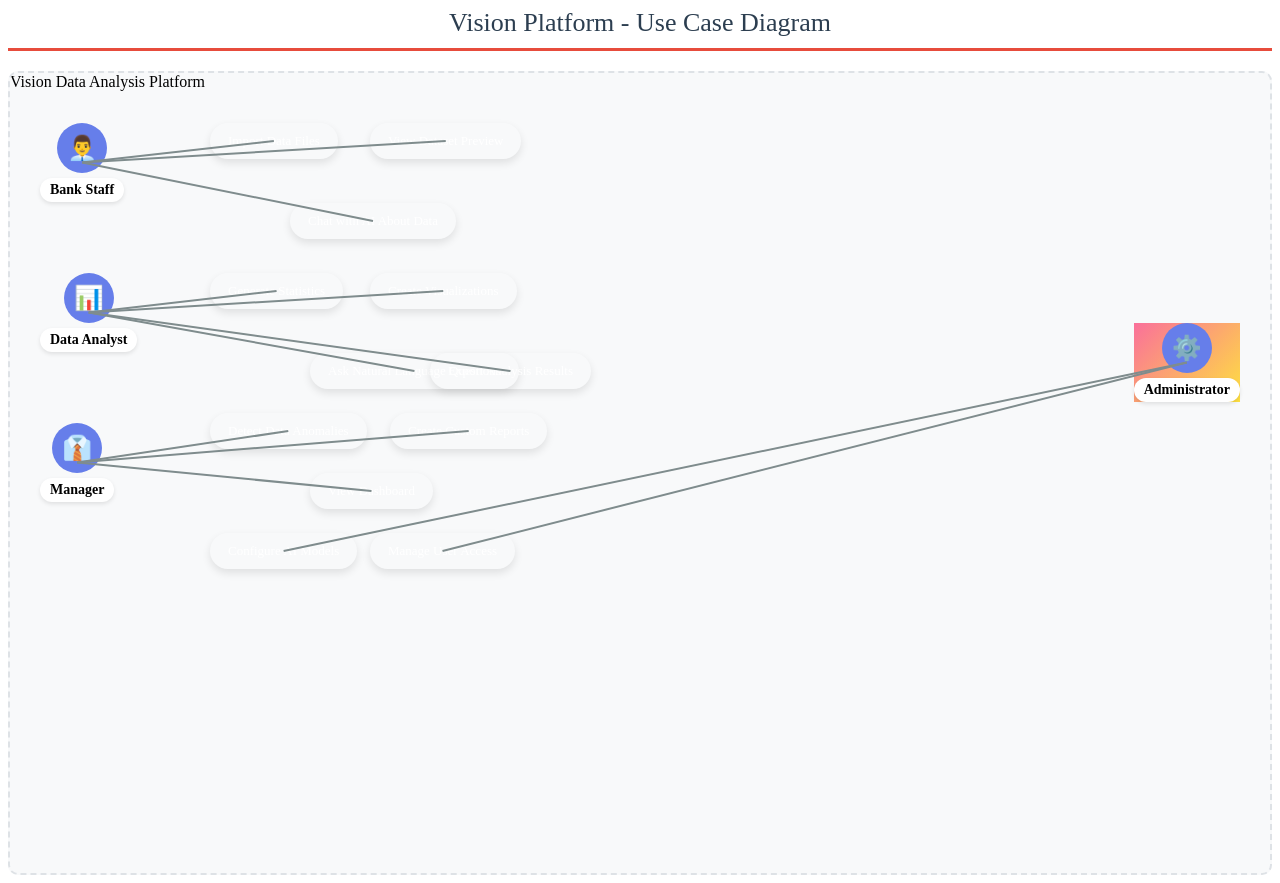
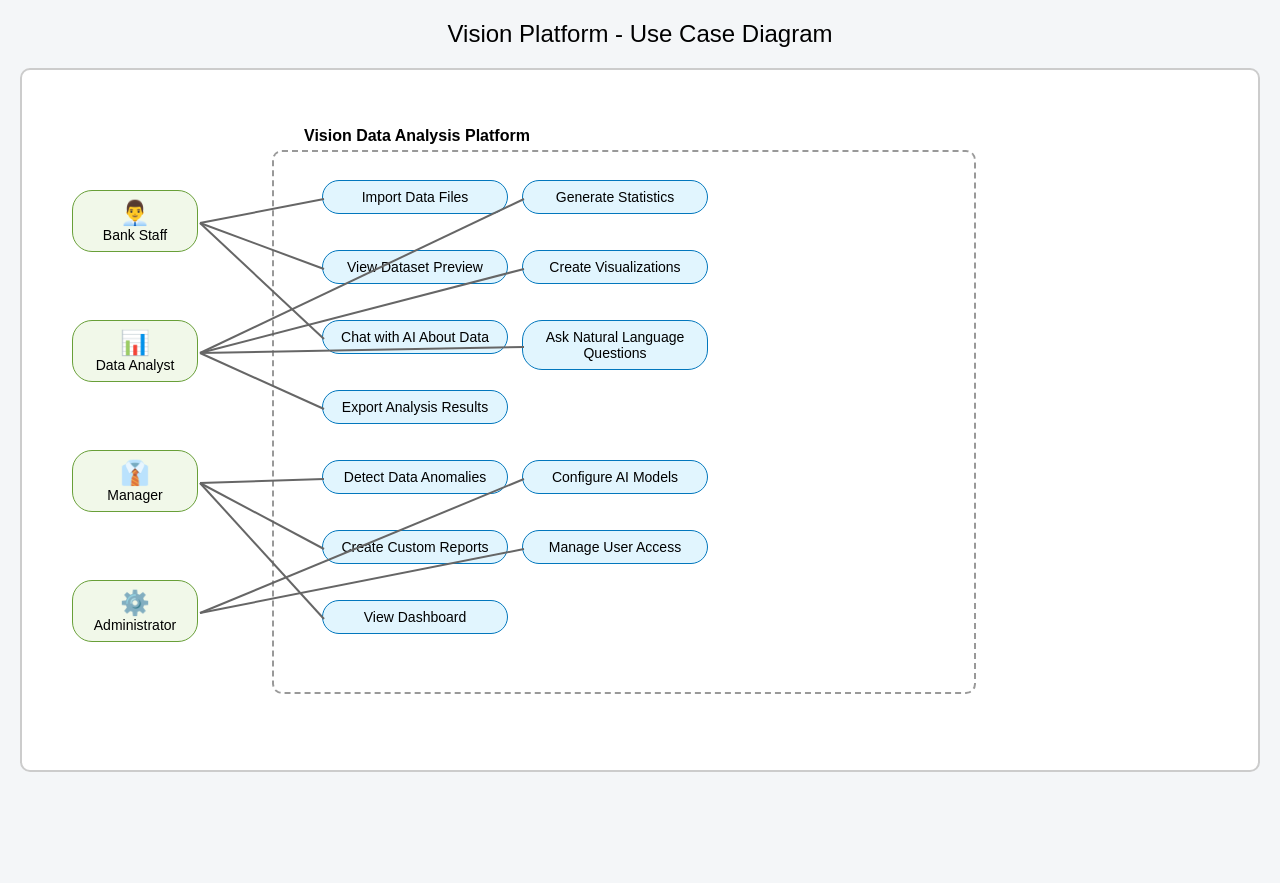
Before and after one commit to Amirabahanni/use-case-diagram, a plain HTML site: page index.html in a window 1280 px wide. After the commit the page ends 800 px from the top, so only its background shows below. Drawn offline with Linux system fonts and the light colour scheme.

Commit message:
Update index.html

```diff
--- a/index.html
+++ b/index.html
@@ -4,108 +4,108 @@
   <meta charset="UTF-8">
   <title>Vision Use Case Diagram</title>
   <style>
-    font-family: 'Segoe UI', sans-serif;
-      margin: 0; padding: 20px;
-      background: linear-gradient(135deg, #f093fb, #f5576c);
-      display: flex; justify-content: center;
-      align-items: center; min-height: 100vh;
+    body {
+      font-family: Arial, sans-serif;
+      margin: 0;
+      padding: 20px;
+      background: #f4f6f8;
     }
-    .container {
-      position: relative; width: 90vw;
-      max-width: 1200px; background: white;
-      border-radius: 15px; padding: 30px;
-      box-shadow: 0 20px 40px rgba(0,0,0,0.1);
+
+    .diagram-container {
+      max-width: 1300px;
+      margin: 0 auto;
     }
+
     .title {
-      text-align: center; font-size: 26px;
+      text-align: center;
+      font-size: 24px;
       margin-bottom: 20px;
-      border-bottom: 3px solid #e74c3c;
-      padding-bottom: 10px;
-      color: #2c3e50;
     }
-    .diagram {
-      position: relative;
-      width: 100%; height: 600px;
-    }
-    .actor, .use-case {
-      position: absolute; text-align: center;
-    }
-    .actor-icon {
-      width: 50px; height: 50px;
-      border-radius: 50%; background: #667eea;
-      display: flex; align-items: center;
-      justify-content: center;
-      color: white; font-size: 24px;
-      margin: 0 auto 5px;
-    }
-    .actor-name {
-      font-size: 14px; font-weight: bold;
-      background: white; padding: 4px 10px;
-      border-radius: 12px;
-      box-shadow: 0 2px 4px rgba(0,0,0,0.1);
-    }
-    .use-case {
-      padding: 10px 18px; border-radius: 20px;
-      font-size: 13px; color: white;
-      box-shadow: 0 4px 8px rgba(0,0,0,0.1);
-    }
-    .standard { background: linear-gradient(135deg, #4facfe, #00f2fe); }
-    .ai { background: linear-gradient(135deg, #43e97b, #38f9d7); }
-    .admin { background: linear-gradient(135deg, #fa709a, #fee140); }
 
-    /* Positions */
-    .bank-staff { top: 50px; left: 30px; }
-    .data-analyst { top: 200px; left: 30px; }
-    .manager { top: 350px; left: 30px; }
-    .admin { top: 250px; right: 30px; }
-
-    .uc1  { top:  50px; left: 200px; }
-    .uc2  { top:  50px; left: 360px; }
-    .uc3  { top: 130px; left: 280px; }
-    .uc4  { top: 200px; left: 200px; }
-    .uc5  { top: 200px; left: 360px; }
-    .uc6  { top: 280px; left: 300px; }
-    .uc7  { top: 280px; left: 420px; }
-    .uc8  { top: 340px; left: 200px; }
-    .uc9  { top: 340px; left: 380px; }
-    .uc10 { top: 400px; left: 300px; }
-    .uc11 { top: 460px; left: 200px; }
-    .uc12 { top: 460px; left: 360px; }
-
-    .legend {
-      position: absolute; bottom: 20px; right: 20px;
-      background: white; padding: 12px;
-      border-radius: 10px; font-size: 12px;
-      box-shadow: 0 4px 8px rgba(0,0,0,0.1);
-    }
-    .legend-item {
-      display: flex; align-items: center; margin: 4px 0;
-    }
-    .legend-box {
-      width: 16px; height: 16px;
-      border-radius: 4px; margin-right: 8px;
-    }
     .diagram-area {
       position: relative;
-      height: 800px;
-      background: #f8f9fa;
+      background: #fff;
+      height: 700px;
+      border: 2px solid #ccc;
       border-radius: 10px;
-      border: 2px dashed #dee2e6;
       overflow: hidden;
     }
+
+    .system-boundary {
+      position: absolute;
+      top: 80px;
+      left: 250px;
+      width: 700px;
+      height: 540px;
+      border: 2px dashed #999;
+      border-radius: 10px;
+    }
+
+    .system-title {
+      position: absolute;
+      top: -25px;
+      left: 20px;
+      background: white;
+      padding: 0 10px;
+      font-weight: bold;
+    }
+
+    .actor, .use-case {
+      position: absolute;
+      padding: 8px 12px;
+      border-radius: 20px;
+      background: #e1f5fe;
+      border: 1px solid #0277bd;
+      text-align: center;
+      font-size: 14px;
+    }
+
+    .actor {
+      width: 100px;
+      background: #f1f8e9;
+      border: 1px solid #689f38;
+    }
+
+    .actor .actor-icon {
+      font-size: 24px;
+    }
+
+    .use-case {
+      width: 160px;
+    }
+
+    /* Actor positions */
+    #actor-bank { top: 120px; left: 50px; }
+    #actor-analyst { top: 250px; left: 50px; }
+    #actor-manager { top: 380px; left: 50px; }
+    #actor-admin { top: 510px; left: 50px; }
+
+    /* Use case positions inside the system */
+    #uc1 { top: 110px; left: 300px; }
+    #uc2 { top: 180px; left: 300px; }
+    #uc3 { top: 250px; left: 300px; }
+    #uc4 { top: 110px; left: 500px; }
+    #uc5 { top: 180px; left: 500px; }
+    #uc6 { top: 250px; left: 500px; }
+    #uc7 { top: 320px; left: 300px; }
+    #uc8 { top: 390px; left: 300px; }
+    #uc9 { top: 460px; left: 300px; }
+    #uc10 { top: 530px; left: 300px; }
+    #uc11 { top: 390px; left: 500px; }
+    #uc12 { top: 460px; left: 500px; }
 
     svg.connector {
       position: absolute;
       top: 0;
       left: 0;
+      z-index: 0;
       width: 100%;
       height: 100%;
       pointer-events: none;
-      z-index: 0;
     }
 
     line {
-      stroke: #7f8c8d;
+      stroke: #666;
       stroke-width: 2;
     }
   </style>
@@ -115,54 +115,53 @@
     <div class="title">Vision Platform - Use Case Diagram</div>
     <div class="diagram-area" id="diagramArea">
 
-      <!-- System boundary -->
+      <!-- Actors -->
+      <div class="actor" id="actor-bank">
+        <div class="actor-icon">👨‍💼</div>
+        Bank Staff
+      </div>
+
+      <div class="actor" id="actor-analyst">
+        <div class="actor-icon">📊</div>
+        Data Analyst
+      </div>
+
+      <div class="actor" id="actor-manager">
+        <div class="actor-icon">👔</div>
+        Manager
+      </div>
+
+      <div class="actor" id="actor-admin">
+        <div class="actor-icon">⚙️</div>
+        Administrator
+      </div>
+
+      <!-- System -->
       <div class="system-boundary">
         <div class="system-title">Vision Data Analysis Platform</div>
       </div>
 
-      <!-- Actors -->
-      <div class="actor bank-staff" id="actor-bank">
-        <div class="actor-icon">👨‍💼</div>
-        <div class="actor-name">Bank Staff</div>
-      </div>
+      <!-- Use Cases -->
+      <div class="use-case" id="uc1">Import Data Files</div>
+      <div class="use-case" id="uc2">View Dataset Preview</div>
+      <div class="use-case" id="uc3">Chat with AI About Data</div>
+      <div class="use-case" id="uc4">Generate Statistics</div>
+      <div class="use-case" id="uc5">Create Visualizations</div>
+      <div class="use-case" id="uc6">Ask Natural Language Questions</div>
+      <div class="use-case" id="uc7">Export Analysis Results</div>
+      <div class="use-case" id="uc8">Detect Data Anomalies</div>
+      <div class="use-case" id="uc9">Create Custom Reports</div>
+      <div class="use-case" id="uc10">View Dashboard</div>
+      <div class="use-case" id="uc11">Configure AI Models</div>
+      <div class="use-case" id="uc12">Manage User Access</div>
 
-      <div class="actor data-analyst" id="actor-analyst">
-        <div class="actor-icon">📊</div>
-        <div class="actor-name">Data Analyst</div>
-      </div>
-
-      <div class="actor manager" id="actor-manager">
-        <div class="actor-icon">👔</div>
-        <div class="actor-name">Manager</div>
-      </div>
-
-      <div class="actor admin" id="actor-admin">
-        <div class="actor-icon">⚙️</div>
-        <div class="actor-name">Administrator</div>
-      </div>
-
-      <!-- Use Cases -->
-      <div class="use-case uc1" id="uc1">Import Data Files</div>
-      <div class="use-case uc2" id="uc2">View Dataset Preview</div>
-      <div class="use-case uc3 ai-feature" id="uc3">Chat with AI About Data</div>
-      <div class="use-case uc4" id="uc4">Generate Statistics</div>
-      <div class="use-case uc5" id="uc5">Create Visualizations</div>
-      <div class="use-case uc6 ai-feature" id="uc6">Ask Natural Language Questions</div>
-      <div class="use-case uc7" id="uc7">Export Analysis Results</div>
-      <div class="use-case uc8" id="uc8">Detect Data Anomalies</div>
-      <div class="use-case uc9" id="uc9">Create Custom Reports</div>
-      <div class="use-case uc10" id="uc10">View Dashboard</div>
-      <div class="use-case uc11 admin-feature" id="uc11">Configure AI Models</div>
-      <div class="use-case uc12 admin-feature" id="uc12">Manage User Access</div>
-
-      <!-- SVG connector lines -->
+      <!-- SVG connector -->
       <svg class="connector" id="svgConnector"></svg>
     </div>
   </div>
 
   <script>
     const connections = [
-      // Format: [sourceId, targetId]
       ["actor-bank", "uc1"],
       ["actor-bank", "uc2"],
       ["actor-bank", "uc3"],
@@ -179,19 +178,20 @@
 
     function drawConnections() {
       const svg = document.getElementById("svgConnector");
-      svg.innerHTML = ""; // Clear old lines
+      svg.innerHTML = "";
+
+      const containerRect = document.getElementById("diagramArea").getBoundingClientRect();
 
       connections.forEach(([fromId, toId]) => {
-        const from = document.getElementById(fromId);
-        const to = document.getElementById(toId);
+        const fromEl = document.getElementById(fromId);
+        const toEl = document.getElementById(toId);
 
-        const fromRect = from.getBoundingClientRect();
-        const toRect = to.getBoundingClientRect();
-        const containerRect = svg.getBoundingClientRect();
+        const fromRect = fromEl.getBoundingClientRect();
+        const toRect = toEl.getBoundingClientRect();
 
-        const x1 = fromRect.left + fromRect.width / 2 - containerRect.left;
+        const x1 = fromRect.right - containerRect.left;
         const y1 = fromRect.top + fromRect.height / 2 - containerRect.top;
-        const x2 = toRect.left + toRect.width / 2 - containerRect.left;
+        const x2 = toRect.left - containerRect.left;
         const y2 = toRect.top + toRect.height / 2 - containerRect.top;
 
         const line = document.createElementNS("http://www.w3.org/2000/svg", "line");
```
